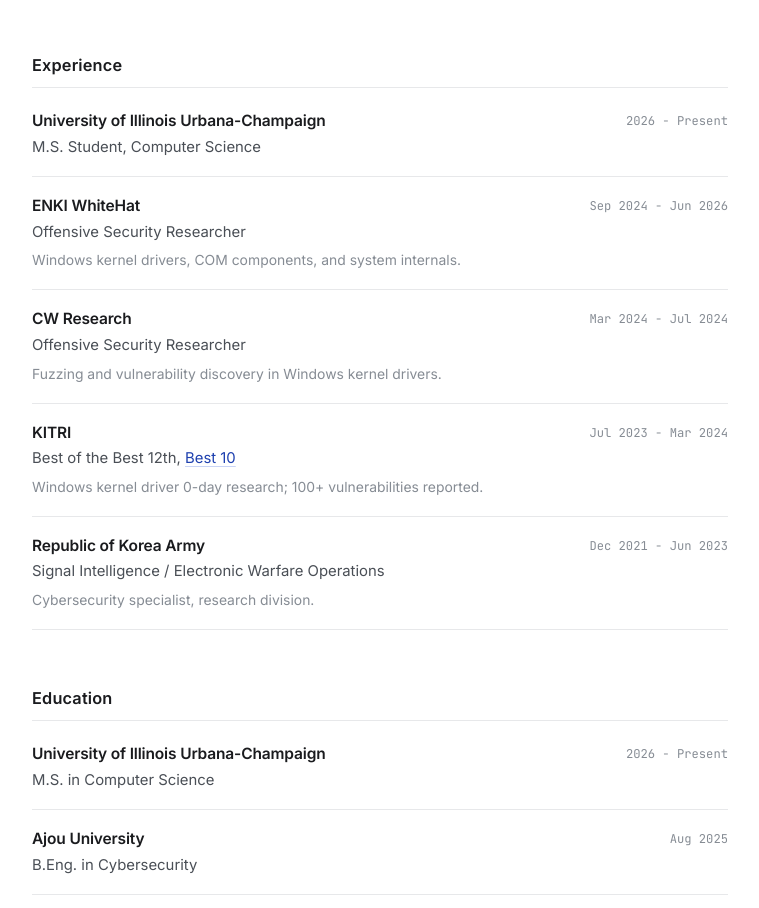
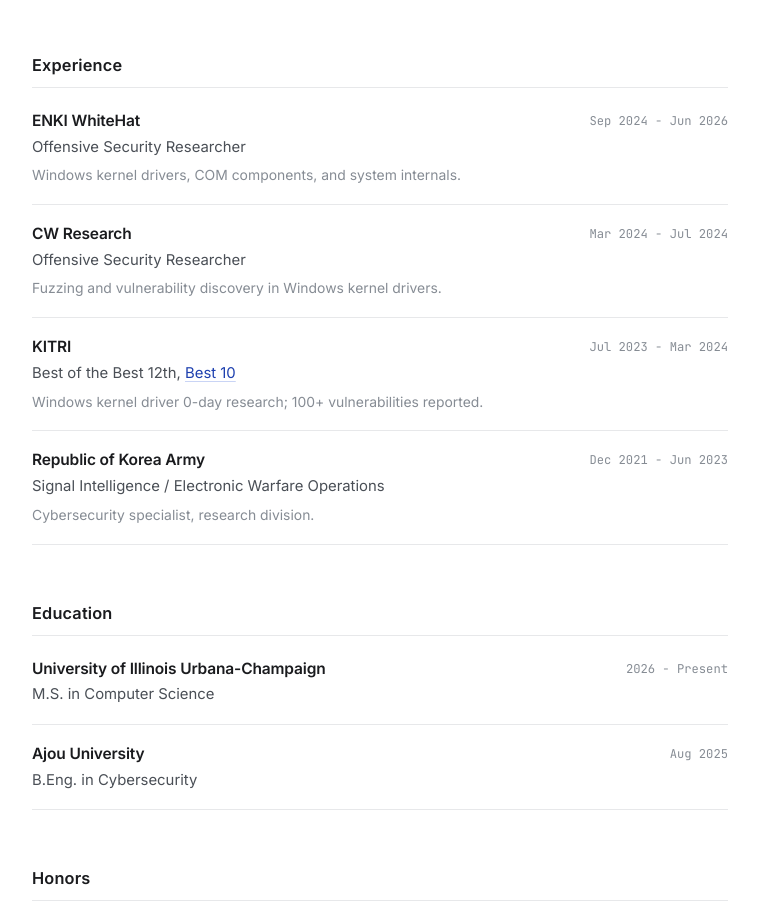
Before and after one commit to nevul37/nevul37.github.io, a plain HTML site: page index.html in a window 1280 px wide. Shown: the part 2441-3349 px from the top of the page, without its empty margins (260-1019 px from the left). Drawn offline with Linux system fonts and the light colour scheme.

Commit message:
Remove UIUC from Experience
It stays under Education.

Co-Authored-By: Claude Opus 5.5 <noreply@anthropic.com>

```diff
--- a/index.html
+++ b/index.html
@@ -329,13 +329,6 @@
             <div class="cv">
                 <div class="cv__row">
                     <div>
-                        <div class="cv__org">University of Illinois Urbana-Champaign</div>
-                        <div class="cv__role">M.S. Student, Computer Science</div>
-                    </div>
-                    <div class="cv__date">2026 - Present</div>
-                </div>
-                <div class="cv__row">
-                    <div>
                         <div class="cv__org">ENKI WhiteHat</div>
                         <div class="cv__role">Offensive Security Researcher</div>
                         <div class="cv__detail">Windows kernel drivers, COM components, and system internals.</div>
```
